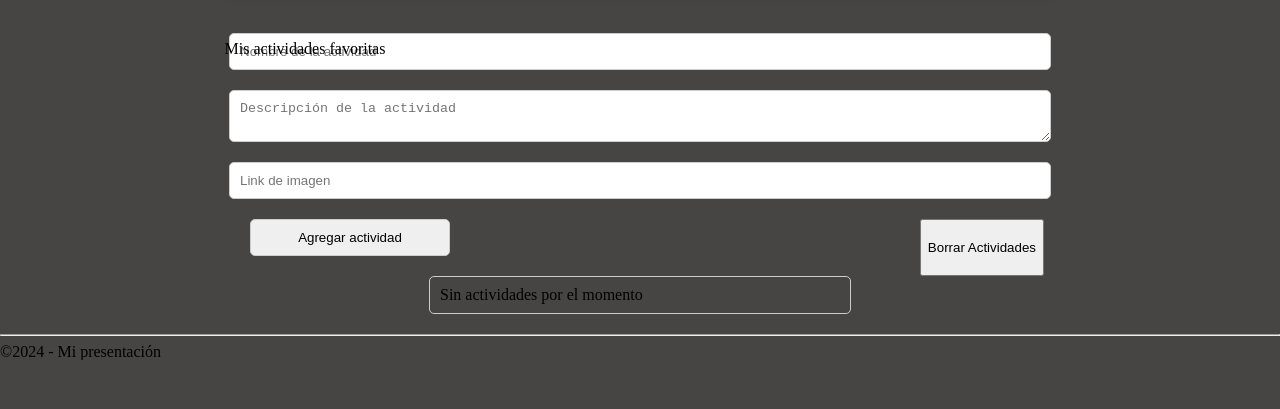
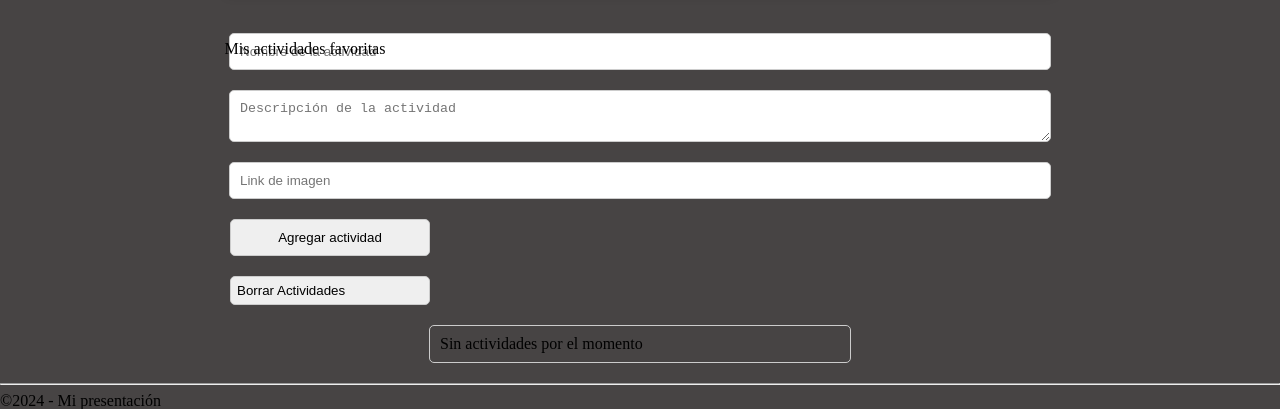
Before and after one commit to isaacpassnav/FWS-isaac, a website: page index.html in a window 1280 px wide. Shown: the part 477-886 px from the top of the page. Before the commit the page ends 837 px from the top, so only its background shows below. Drawn offline with Linux system fonts and the light colour scheme; files that its build step writes are made by us from their sources.

Commit message:
proyecto web personal

```diff
--- a/styles/styles.css
+++ b/styles/styles.css
@@ -83,12 +83,19 @@ body {
     border-radius: 5px;
     margin-bottom: 20px;
 }
-.button-container{
+/*.button-container{
     display: flex;
     justify-content: space-between;
-    width: 80%; /* Asegura que el contenedor ocupe todo el ancho disponible */
-    padding: 0 20px
 
+}*/
+#clearButton{
+    display: flex;
+    margin: auto 230px;
+    width: 200px;
+    padding: 6px;
+    border: 1px solid #ccc;
+    border-radius: 5px;
+    margin-bottom: 20px;
 }
 .containerCard {
     text-align: center;
```
